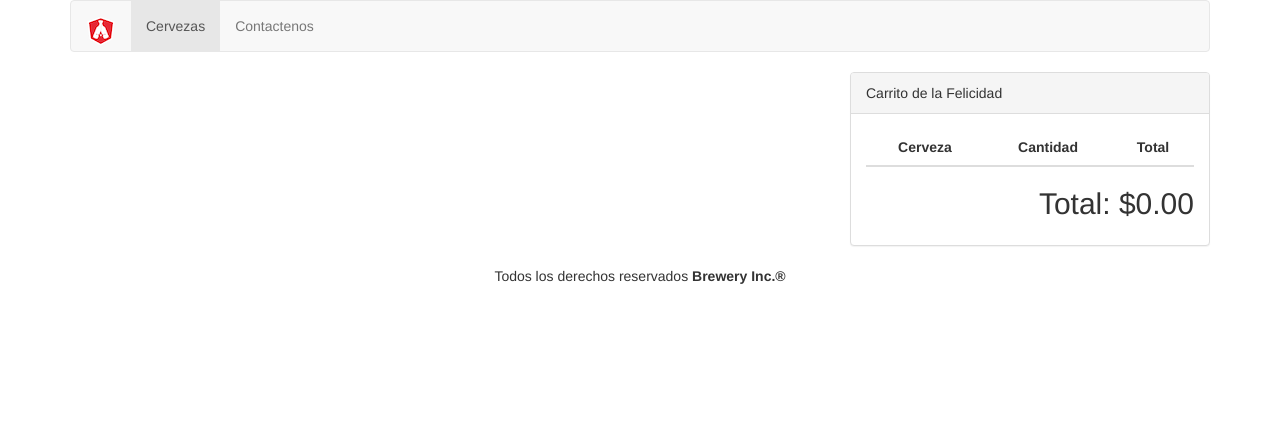
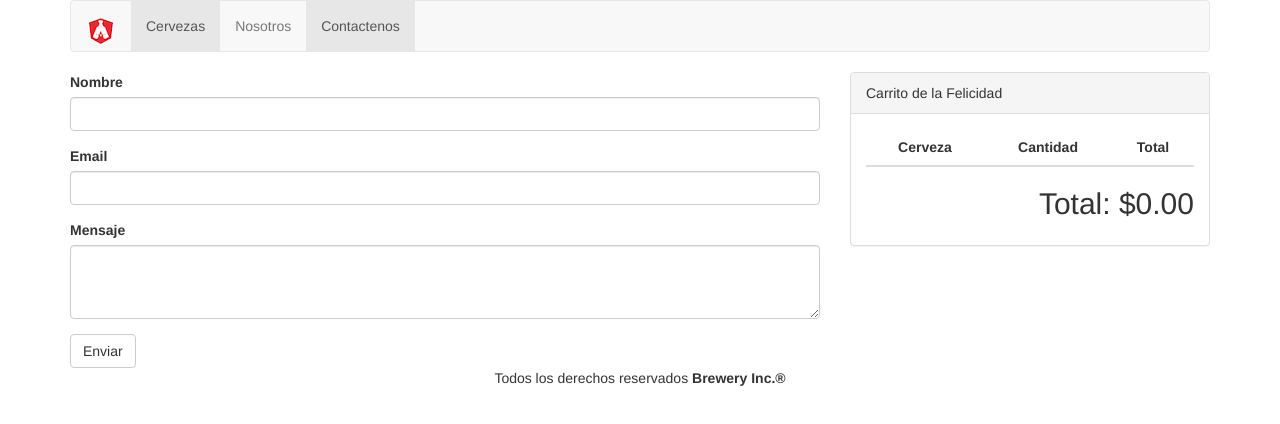
Before and after one commit to Unicen/Angular2-Seminario, an Angular app in the folder Brewery/: page /contact in a window 1280 px wide. Before the commit this address led to /. Shown: the top 424 px of the page. Built offline with nearby package versions, Linux system fonts and the light colour scheme.

Commit message:
Contact Creado

```diff
--- a/Brewery/src/app/app.component.html
+++ b/Brewery/src/app/app.component.html
@@ -13,8 +13,9 @@
         <!-- Collect the nav links, forms, and other content for toggling -->
         <div class="collapse navbar-collapse" id="bs-example-navbar-collapse-1">
           <ul class="nav navbar-nav">
-            <li class="active"><a routerLink="/" routerLinkActive="active">Cervezas</a>
-            <li><a routerLink="/about" routerLinkActive="active">Contactenos</a></li>
+            <li routerLinkActive="active"><a routerLink="/" class="link" >Cervezas</a>
+            <li routerLinkActive="active"><a routerLink="/about" class="link" >Nosotros</a></li>
+            <li routerLinkActive="active"><a routerLink="/contact" class="link" >Contactenos</a></li>
           </ul>
         </div><!-- /.navbar-collapse -->
       </div><!-- /.container-fluid -->
--- a/Brewery/src/app/app.routes.ts
+++ b/Brewery/src/app/app.routes.ts
@@ -1,9 +1,11 @@
 import { Routes } from '@angular/router';
 import { BeerListComponent } from './beer-list/beer-list.component'
 import { AboutComponent } from './about/about.component'
+import { BeerContactComponent } from './beer-contact/beer-contact.component'
 
 export const appRoutes: Routes = [
   { path: '', component: BeerListComponent },
   { path: 'beers', component: BeerListComponent },
   { path: 'about', component: AboutComponent },
+  { path: 'contact', component: BeerContactComponent },
 ];
--- /dev/null
+++ b/Brewery/src/app/beer-contact/beer-contact.component.html
@@ -0,0 +1,15 @@
+<form>
+  <div class="form-group">
+    <label for="exampleInputPassword1">Nombre</label>
+    <input type="text" class="form-control" name="name" id="name" [(ngModel)]="name" required >
+  </div>
+  <div class="form-group">
+    <label for="exampleInputEmail1">Email</label>
+    <input type="email" class="form-control" name="email" id="email" [(ngModel)]="email" required >
+  </div>
+  <div class="form-group">
+    <label for="exampleInputEmail1">Mensaje</label>
+    <textarea class="form-control" rows="3" name="message" id="message" [(ngModel)]="message" required ></textarea>
+  </div>
+  <button type="submit" class="btn btn-default" (click)="sendContact(name,email,message)">Enviar</button>
+</form>
--- /dev/null
+++ b/Brewery/src/app/beer-contact/beer-contact.component.ts
@@ -0,0 +1,28 @@
+import { Component, OnInit } from '@angular/core';
+import { Contact } from './contact';
+import { ContactService } from '../contact.service';
+
+@Component({
+  selector: 'app-beer-contact',
+  templateUrl: './beer-contact.component.html',
+  styleUrls: ['./beer-contact.component.css']
+})
+export class BeerContactComponent implements OnInit{
+
+  contact:Contact
+
+  constructor(private contactService: ContactService){
+
+  }
+
+  ngOnInit(){
+  }
+
+  sendContact(name: String, email: String, message: String){
+    this.contactService.sendContact(name,email,message);
+    name='';
+    email='';
+    message='';
+  }
+
+}
--- /dev/null
+++ b/Brewery/src/app/beer-contact/contact.ts
@@ -0,0 +1,6 @@
+export class Contact {
+  name: string;
+  email: string;
+  message: string;
+
+}
--- /dev/null
+++ b/Brewery/src/app/contact.service.ts
@@ -0,0 +1,18 @@
+import { Injectable } from '@angular/core';
+import { Http } from '@angular/http';
+import { Beer } from './beer-list/beer';
+import 'rxjs/add/operator/map';
+
+@Injectable()
+export class ContactService {
+
+  constructor(private http: Http) { }
+
+  sendContact(nombre:String,email:String,mensaje:String){
+
+    console.log(JSON.stringify({"provider": "anonymous", "uid": "cad24b87-2f1c-43da-b99b-24f5a8748d3e", "Nombre":nombre, "Email": email, "Mensaje":mensaje}));
+
+    console.log( this.http.post('https://beercontact-4573d.firebaseio.com/', JSON.stringify({"provider": "anonymous", "uid": "cad24b87-2f1c-43da-b99b-24f5a8748d3e", "Nombre":nombre, "Email": email, "Mensaje":mensaje})));
+  }
+
+}
```
Also changed, not shown: Brewery/src/app/app.module.ts (+7 -2 lines), Brewery/src/app/beer-contact/beer-contact.component.css (added), Brewery/src/app/beer-data.service.ts (line endings or trailing spaces), Brewery/src/app/beer-list/beer-list.component.ts (line endings or trailing spaces), 2 other files (tests, documents, lock files or other folders).
